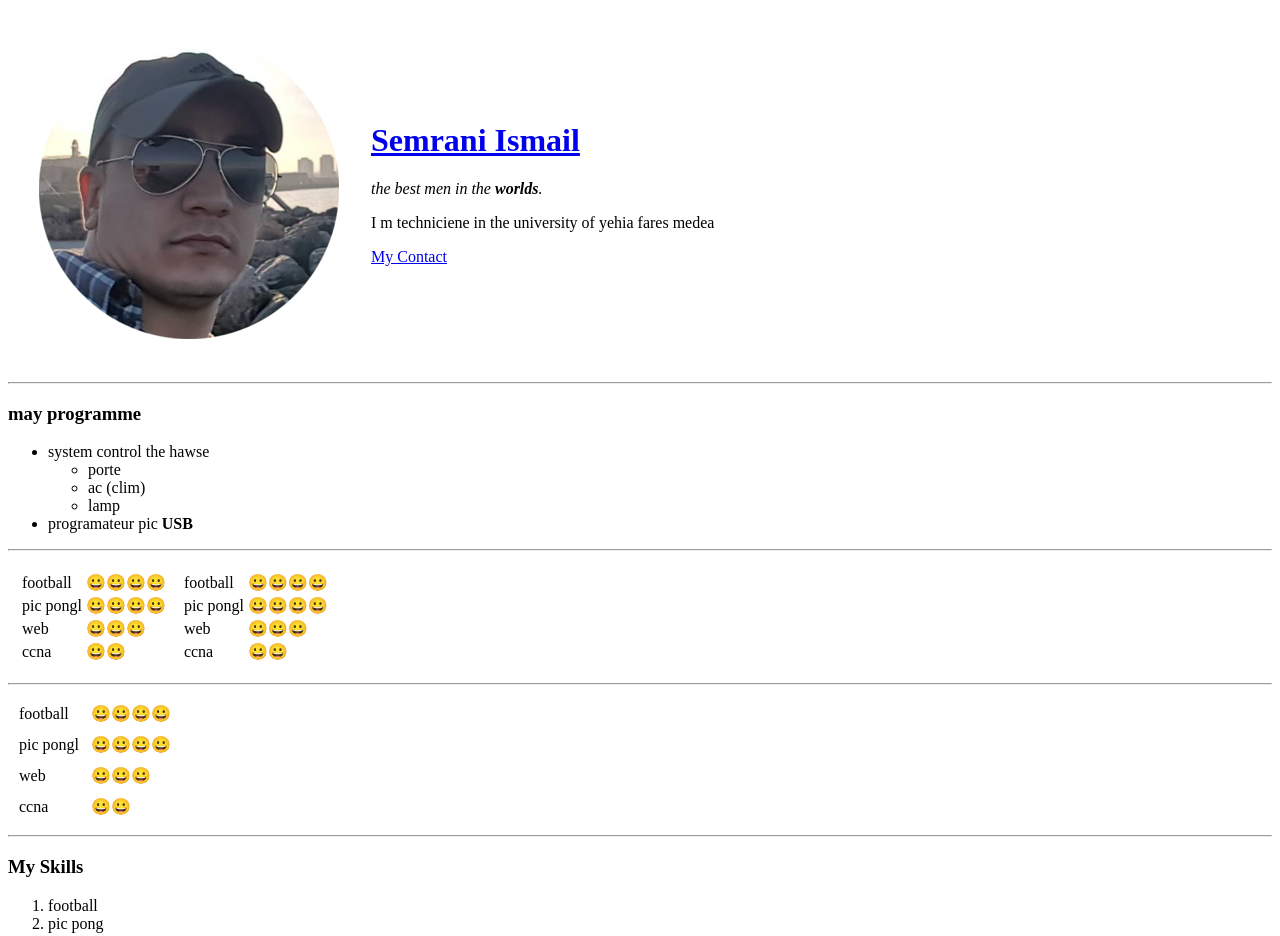
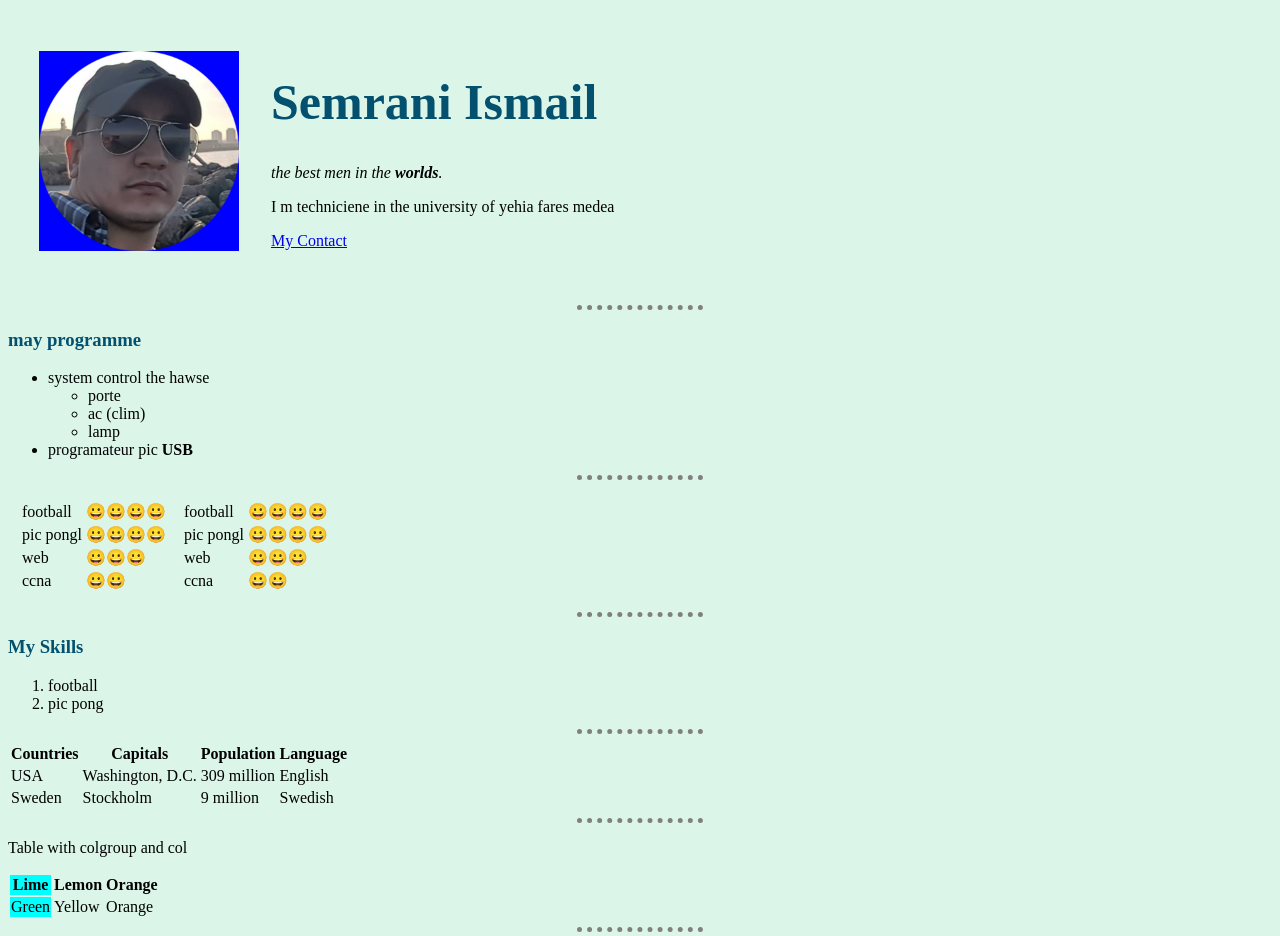
Before and after one commit to ismailhdled/cv, a plain HTML site: page index.html in a window 1280 px wide. Shown: the top 936 px of the page. Drawn offline with Linux system fonts and the light colour scheme.

Commit message:
Add files via upload

```diff
--- a/index.html
+++ b/index.html
@@ -4,15 +4,19 @@
 <head>
   <meta charset="utf-8">
   <title>ismail</title>
+  <link rel="stylesheet" href="styles.css">
+  <style media="screen">
+  img {width: 200px;}
+  </style>
+
 </head>
 
 <body>
   <table cellspacing="30">
     <tr>
-      <td><img src="ismail.png" alt="semrani"></td>
+      <td><img class="ismail" src="ismail.png" alt="semrani"></td>
       <td>
-        <h1><a href="https://www.facebook.com/ismailHDLED
-        ">Semrani Ismail</a> </h1>
+        <h1> Semrani Ismail </h1>
         <p><em>the best men in the <strong>worlds</strong>.</em></p>
         <p>I m techniciene in the university of yehia fares medea</p>
         <p><a href="cantact.html">My Contact</a></p>
@@ -76,25 +80,6 @@
     </tr>
   </table>
   <hr>
-  <table cellspacing="10">
-    <tr>
-      <td>football</td>
-      <td>😀😀😀😀</td>
-    </tr>
-    <tr>
-      <td>pic pongl</td>
-      <td>😀😀😀😀</td>
-    </tr>
-    <tr>
-      <td>web</td>
-      <td>😀😀😀</td>
-    </tr>
-    <tr>
-      <td>ccna</td>
-      <td>😀😀</td>
-    </tr>
-  </table>
-  <hr>
   <h3>My Skills</h3>
   <ol>
     <li>football </li>
--- /dev/null
+++ b/styles.css
@@ -0,0 +1,14 @@
+body {background-color: #dbf6e9}
+hr {
+border-style: none;
+border-top-style: dotted;
+border-color: grey;
+border-width: 5px;
+width: 10%;
+}
+h1{color: #03506f;font-size: 50px;}
+h3{color: #03506f;}
+.ismail {background-color: blue;}
+img:hover{
+  background-color: Green;
+}
```
Also changed, not shown: cantact.html (+3 -1 lines).
